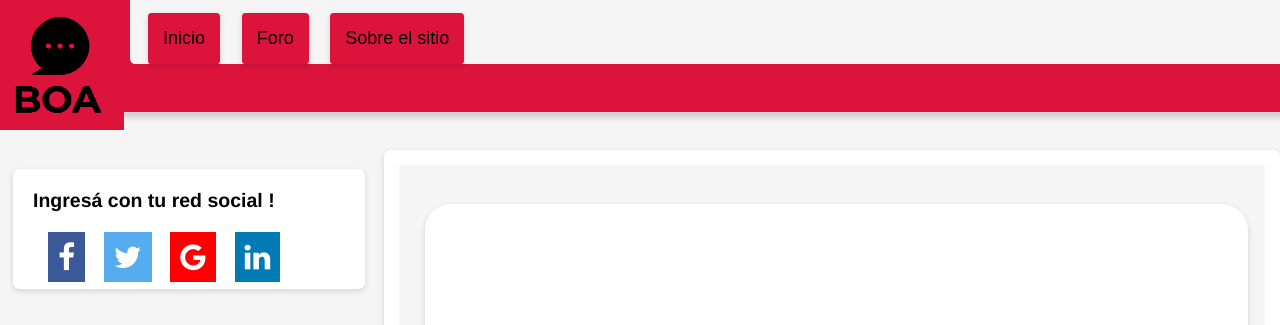
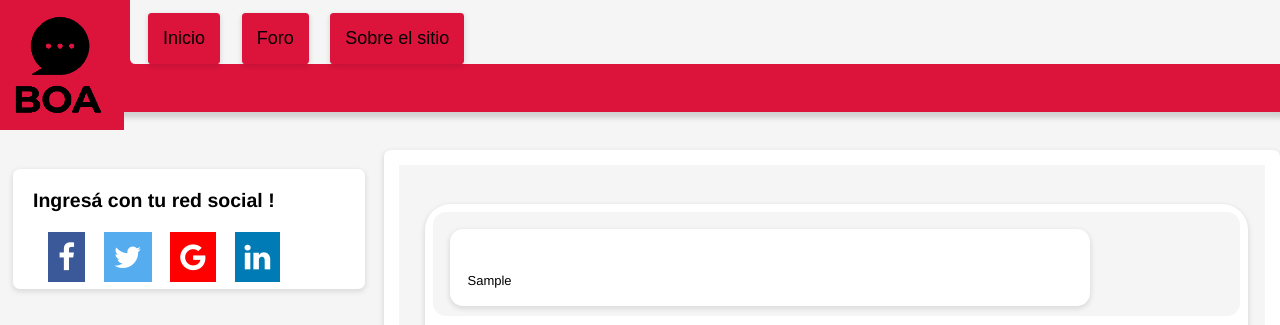
Before and after one commit to JuanGiacalone/BOA-APP, a website: page Chat-Node/msg_app.html in a window 1280 px wide. Both pictures are taken after typing "Sample" into the empty fields and a click on the button 1200 px from the left and 722 px from the top of the page. Shown: the top 325 px of the page. Drawn offline with nearby package versions, Linux system fonts and the light colour scheme.

Commit message:
basic js  chat functions and mesagges styling

```diff
--- a/Chat-Node/msg_app.html
+++ b/Chat-Node/msg_app.html
@@ -62,28 +62,30 @@
           </div>
           <div class="msg-body">
             <div class="msg-body-chats">
-              <ul id="messages"></ul>
+              <ul class="messages">
+
+              </ul>
             </div>
 
           </div>
 
           <div class="msg-footer">
-            <form action="">
+            <form action="" onsubmit="sendMsg()">
               <div class="msg-footer-input">
 
                 <span><input id="m" autocomplete="off"></span>
 
               </div>
 
-            <div class="botones_chat">
+              <div class="botones_chat">
 
               <label for="send enviar audio"><button title= "Grabar Audio"> <i class="fa fa-microphone" style="font-size: 36px; color:red;"></i></button></label>
 
-              <label for="send enviar"> <button title= "Enviar mensaje"> <i class="fa fa-paper-plane fa-3x" aria-hidden="true"> </i></button></label>
+              <label for="send enviar"> <button title= "Enviar mensaje" type="submit" id="sendButton" > <i class="fa fa-paper-plane fa-3x" aria-hidden="true"> </i></button></label>
 
             </div>
 
-              </form>
+            </form>
 
           </div>
 
@@ -93,9 +95,9 @@
 
     </div>
   </body>
-  <script src="https://code.jquery.com/jquery-3.4.1.min.js"></script>
+    <script src="https://code.jquery.com/jquery-3.4.1.min.js"></script>
+    <script src="/Chat-Node/node_modules/socket.io-client/dist/socket.io.js"></script>
     <script src="/Chat-Node/scripts/msg_app.js"></script>
-    <script src="/Chat-Node/node_modules/socket.io-client/dist/socket.io.js"></script>
   <footer>
 
   </footer>
--- a/Chat-Node/scripts/msg_app.js
+++ b/Chat-Node/scripts/msg_app.js
@@ -1,13 +1,151 @@
 $(function () {
-    var url = 'localhost:5500';
+
+    // se obtiene de la variable usuario de la ruta
+    window.$_GET = new URLSearchParams(location.search);
+    var username = $_GET.get('nombre');
+    console.log(username);
+    // direccion del servidor de node.js
+    var url = 'localhost:5501';
+    //conexion del socket
     var socket = io.connect(url, { transports: ['websocket']});
-    $('form').submit(function(e){
+
+  //variables del dom
+
+    // ul de mensajes
+    var $messages = $('.messages');
+
+    //ventana de la web
+    var $window = $(window);
+
+    //input de texto
+    var $inputMsg = $('#m');
+
+    //boton enviar msj
+    var $sendButton = document.getElementById("sendButton");
+
+    //msg-body-chats
+    var $msgBodychats = document.getElementsByClassName("msg-body-chats");
+
+    //sanitizante de texto
+    const cleanInput = (input) => {
+      return $('<div/>').text(input).html();
+        }
+
+    socket.emit('add user',username);
+
+   /* $('form').submit(function(e){
       e.preventDefault(); // prevents page reloading
-      socket.emit('chat message', $('#m').val());
-      $('#m').val('');
+      console.log(e);
+      sendMessage();
       return false;
+    });*/
+
+
+
+    // Sends a chat message
+  const sendMessage = () => {
+    event.preventDefault();
+    var message = $inputMsg.val();
+    // Prevent markup from being injected into the message
+    message = cleanInput(message);
+    // if there is a non-empty message and a socket connection
+    if (message) {   //&& connected
+      $inputMsg.val('');
+      addChatMessage({
+        username: username,
+        message: message
+      });
+      // tell server to execute 'new message' and send along one parameter
+      socket.emit('new message', message);
+    }
+  }
+    socket.on('new message', (data) => {
+      addChatMessage(data);
     });
-    socket.on('chat message', function(msg){
-      $ ('#messages').append($('<li>').text(msg));
-    });
+
+
+     // Keyboard events
+
+     // Adds the visual chat message to the message list
+    const addChatMessage = (data, options) => {
+      // Don't fade the message in if there is an 'X was typing'
+
+
+      var $usernameDiv = $('<span class="username"/>')
+        .text(data.username)
+        .css('color', 'red');
+      var $messageBodyDiv = $('<span class="messageBody">')
+        .text(data.message);
+
+
+      var $messageDiv = $('<li class="message"/>')
+        .data('username', data.username)
+        .append($usernameDiv, $messageBodyDiv);
+
+      addMessageElement($messageDiv, options);
+      $msgBodychats[0].scrollTop = $msgBodychats[0].scrollHeight;
+    }
+    const addMessageElement = (el, options) => {
+      var $el = $(el);
+
+      // Setup default options
+      if (!options) {
+        options = {};
+      }
+
+      // Apply options
+      if (options.fade) {
+        $el.hide().fadeIn(FADE_TIME);
+      }
+      if (options.prepend) {
+        $messages.prepend($el);
+      } else {
+        $messages.append($el);
+      }
+      $messages[0].scrollTop = $messages[0].scrollHeight;
+
+    }
+
+  // agrego evento al boton enviar
+  $sendButton.addEventListener("click",function(event){event.preventDefault(); sendMessage(); });
+
+
+  //agrego evento a la tecla enter y autofocus al input
+  $window.keydown(event => {
+
+    // Auto-focus the current input when a key is typed
+    if (!(event.ctrlKey || event.metaKey || event.altKey)) {
+      $inputMsg.focus();
+    }
+    // When the client hits ENTER on their keyboard
+    if (event.which === 13) {
+      event.preventDefault();
+        sendMessage();
+    }
   });
+
+
+
+
+
+  /*
+    const sendMessage = () => {
+      var message = $inputMessage.val();
+      // Prevent markup from being injected into the message
+      message = cleanInput(message);
+      // if there is a non-empty message and a socket connection
+      if (message && connected) {
+        $inputMessage.val('');
+        addChatMessage({
+          username: username,
+          message: message
+        });
+        // tell server to execute 'new message' and send along one parameter
+        socket.emit('new message', message);
+      }
+    }*/
+
+
+    // sanitizante de texto
+
+});
--- a/Chat-Node/style/chat_main.css
+++ b/Chat-Node/style/chat_main.css
@@ -11,6 +11,7 @@ body, html{
     margin:0px;
     padding:0px;
     max-width: 100%;
+    -webkit-font-smoothing: antialiased;
 
 }
 body {
@@ -83,6 +84,8 @@ nav
 
 
 /* nav */
+
+/* container*/
 .container
 {
     display: flex;
@@ -123,18 +126,41 @@ nav
 {
     height: 3em;
 }
-/* body del chat*/
-#messages {
-    list-style-type: none;
+/*ul mensajes*/
+ul {
+    list-style: none;
+    word-wrap: break-word;
+  }
+.messages {
     margin: 0;
-    padding: 0; }
+    padding: 10px;
+    border-radius: 1em;
 
-#messages li {
-   padding: 5px 10px; }
+ }
 
-#messages li:nth-child(odd) {
-   background: #eee; }
-
+.messages li {
+   padding: 5px 5px;
+   background-color: white;
+ }
+ .message{
+    border-radius: 1em;
+    margin-top: 0.5em;
+    margin-left: 0.5em;
+    width: 50vw;
+    box-shadow: var(--lil-shadow);
+ }
+ .message span
+ {
+     border-radius: 0em 1em 0em 0em ;
+     background-color: white;
+ }
+ .username {
+    font-weight: 700;
+    overflow: hidden;
+    padding-right: 15px;
+    text-align: right;
+  }
+ /* body del chat*/
 .msg-body
 {
     height: 60vh;
@@ -143,13 +169,14 @@ nav
 {
     width: 95%;
     height: 59vh;
-    padding: 1em;
+    padding: 8px;
     background-color: white;
     margin-left: 2em;
     margin-right: 2.5em;
     scroll-behavior: smooth;
     border-radius: 2em;
     box-shadow: var(--lil-shadow);
+    overflow-y: auto;
 
 }
 /* body del chat*/
@@ -333,11 +360,7 @@ button:focus,form input:focus
 
 /* RESPONSIVEness */
 @media screen and (max-width: 1700px) {
-    form input
-    {
-     /*width: 60vw*/
 
-    }
     .botones_chat
     {
         width: 10vw;
```
Also changed, not shown: Chat-Node/io_chat.js (+26 -10 lines).
